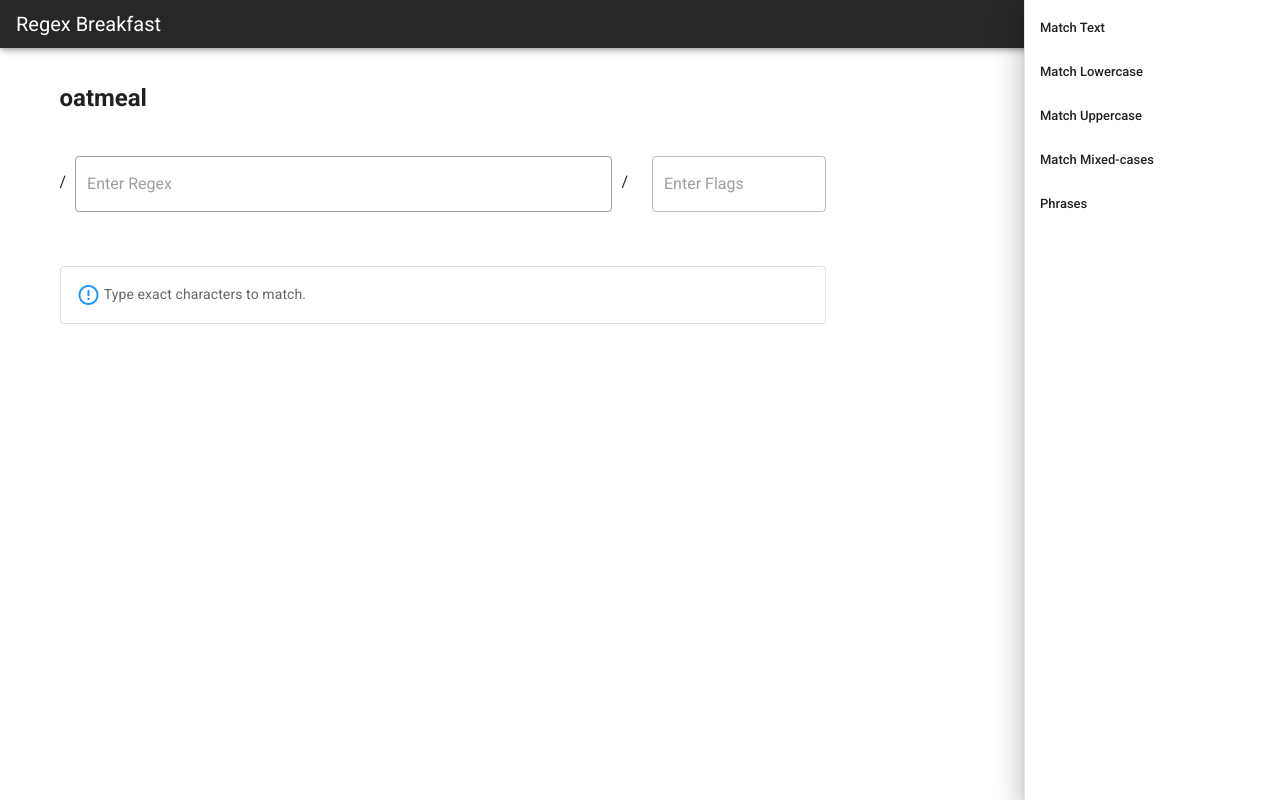
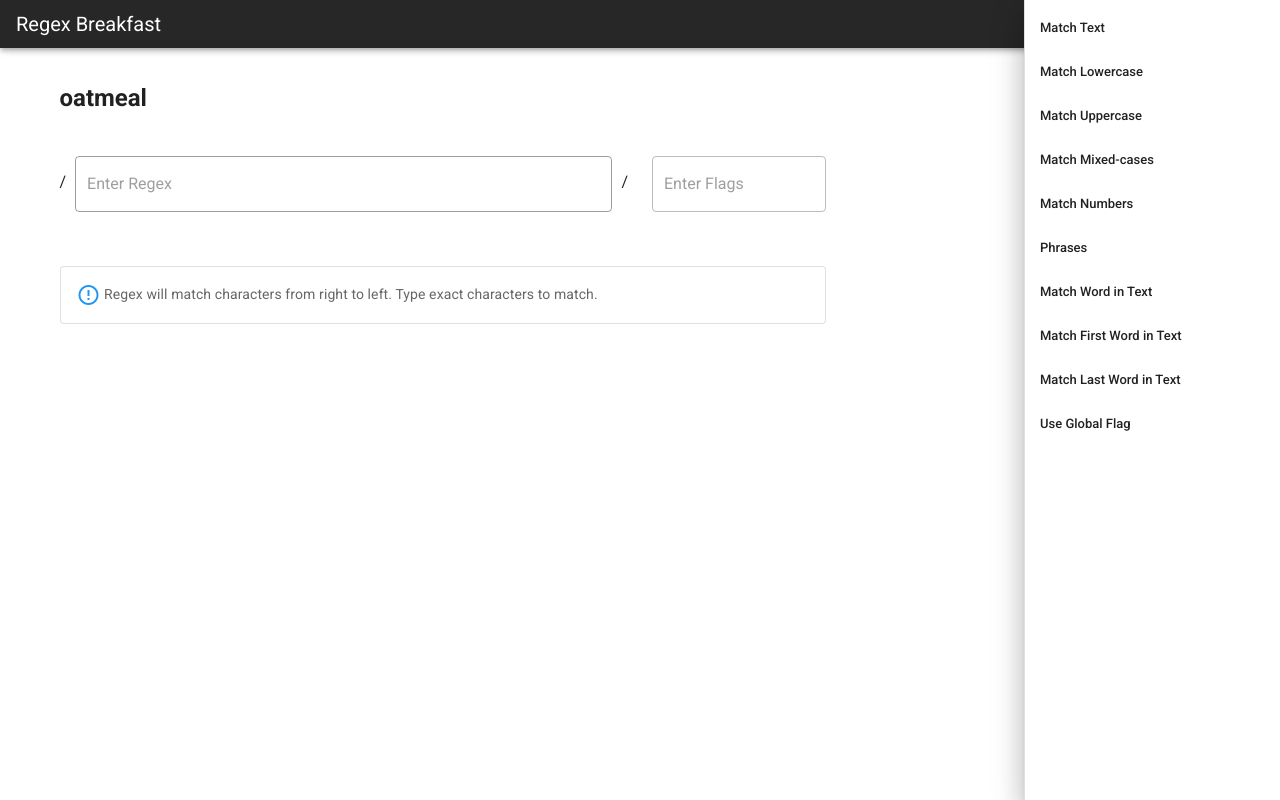
Before and after one commit to faraday-academy/regex-bfast, a Vue app: page /#/ in a window 1280 px wide. Built offline with nearby package versions, Linux system fonts and the light colour scheme.

Commit message:
updated challenges

```diff
--- a/src/data/challenges.js
+++ b/src/data/challenges.js
@@ -4,7 +4,7 @@ export default [
     fullText: 'oatmeal',
     toMatch: 'oatmeal',
     needsFlags: false,
-    info: 'Type exact characters to match.'
+    info: 'Regex will match characters from right to left. Type exact characters to match.'
   },
   {
     name: 'Match Lowercase',
@@ -28,10 +28,45 @@ export default [
     info: 'Use a capture group for uppercase letters: [A-Za-z].'
   },
   {
+    name: 'Match Numbers',
+    fullText: '12345',
+    toMatch: '12345',
+    needsFlags: false,
+    info: 'Use a capture group for numbers: [0-9].'
+  },
+  {
     name: 'Phrases',
     fullText: 'Avocado toast is awesome',
     toMatch: 'Avocado toast is awesome',
+    needsFlags: false,
+    info: 'You can match the spaces in a string as well by just adding the space character in your regex. Match with spaces: [A-Z a-z].'
+  },
+  {
+    name: 'Match Word in Text',
+    fullText: 'Vermont Maple Syrup',
+    toMatch: 'Maple',
+    needsFlags: false,
+    info: 'You can use regex to match one part of a string. In this case, use the techniques you have learned in previous lessons to match the word, "Maple".'
+  },
+  {
+    name: 'Match First Word in Text',
+    fullText: 'Vermont Maple Syrup',
+    toMatch: 'Maple',
+    needsFlags: false,
+    info: 'You can use regex to match one part of a string. In this case, use the techniques you have learned in previous lessons to match the word, "Maple".'
+  },
+  {
+    name: 'Match Last Word in Text',
+    fullText: 'Vermont Maple Syrup',
+    toMatch: 'Maple',
+    needsFlags: false,
+    info: 'You can use regex to match one part of a string. In this case, use the techniques you have learned in previous lessons to match the word, "Maple".'
+  },
+  {
+    name: 'Use Global Flag',
+    fullText: 'This plate is larger than that plate.',
+    toMatch: 'plate',
     needsFlags: true,
-    info: 'Match with spaces: [A-Z a-z].'
+    info: 'You can use regex to match a string multiple times...'
   }
 ]
```
